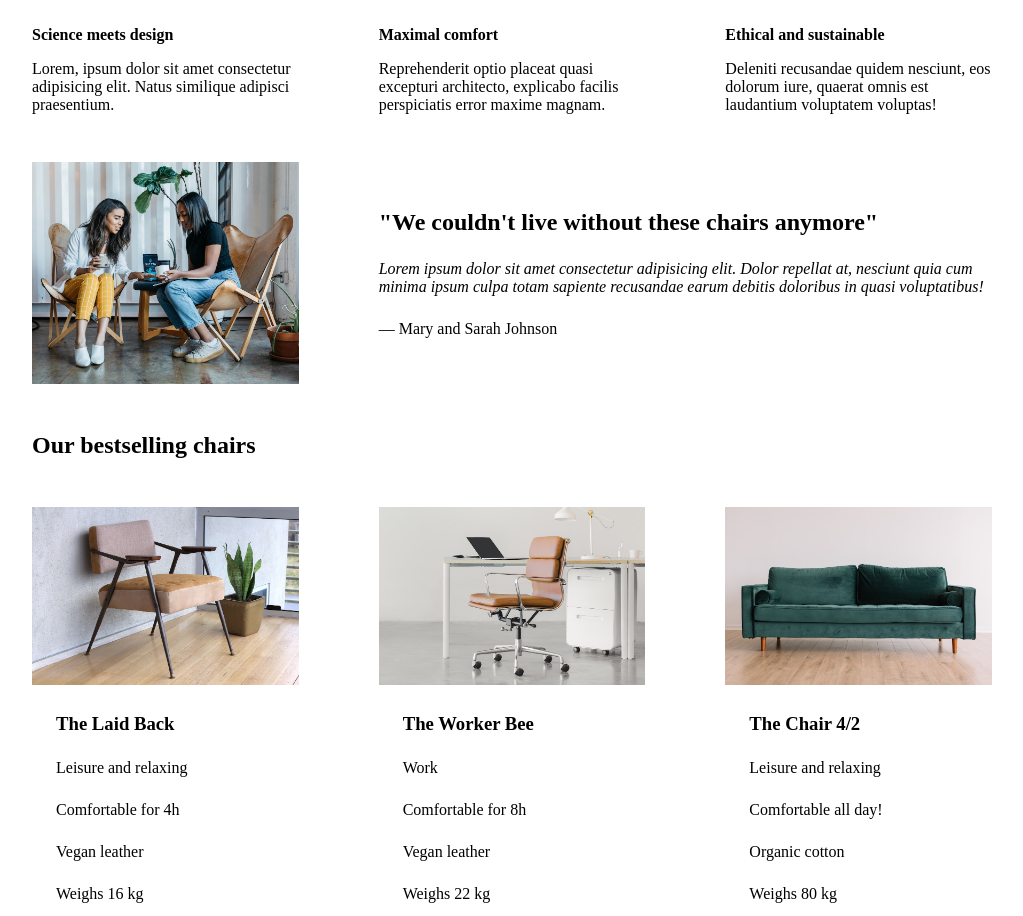
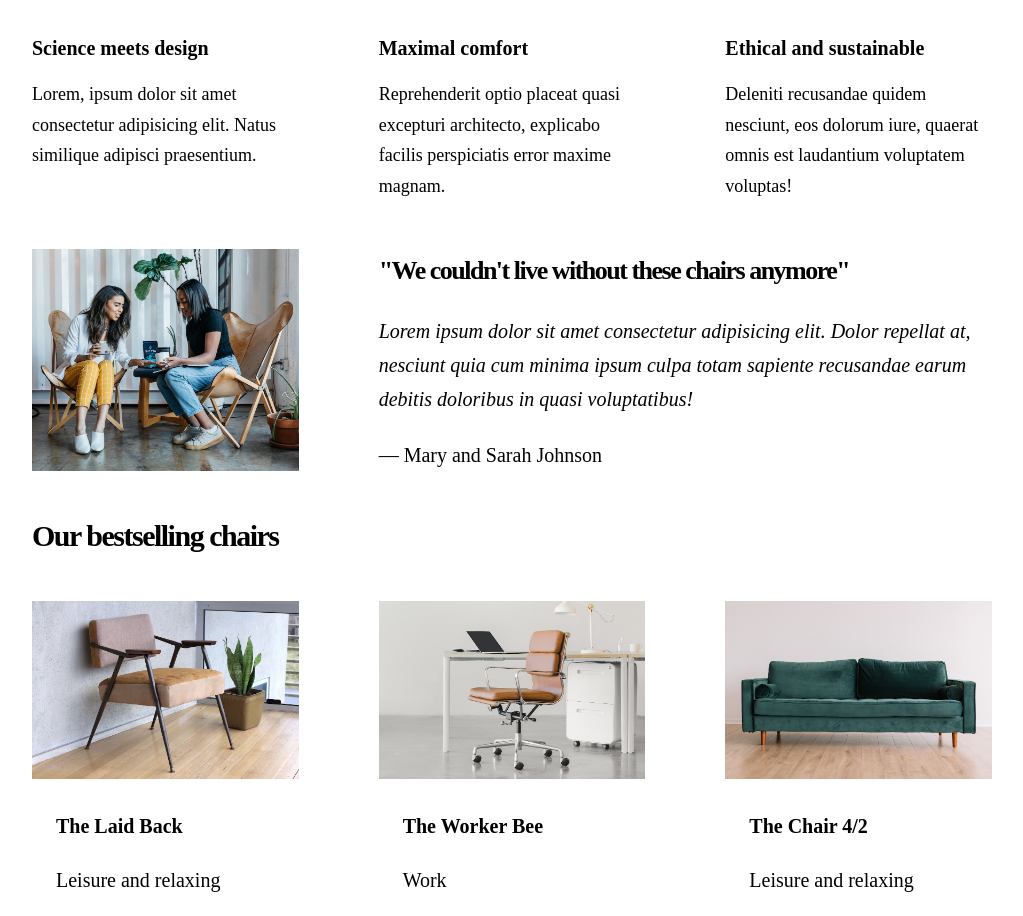
Before and after one commit to mihai-gabriel1/Lisbon-Chair-Shop, a plain HTML site: page index.html in a window 1280 px wide. Shown: the part 585-1501 px from the top of the page, without its empty margins (128-1151 px from the left). Drawn offline with Linux system fonts and the light colour scheme; a web font is replaced by a local one.

Commit message:
Changed tthe major aspect of the layout, by styling the headers and the text, adding different font-sizes.

```diff
--- a/index.html
+++ b/index.html
@@ -62,7 +62,7 @@
         <div class="grid-3-cols">
           <img src="customers.jpg" alt="People sitting on chairs" />
           <div class="testimonial-box">
-            <h2>"We couldn't live without these chairs anymore"</h2>
+            <h2 class="testimonial-h2">"We couldn't live without these chairs anymore"</h2>
             <blockquote class="testimonial-text">
               Lorem ipsum dolor sit amet consectetur adipisicing elit. Dolor
               repellat at, nesciunt quia cum minima ipsum culpa totam sapiente
--- a/style.css
+++ b/style.css
@@ -31,12 +31,17 @@ section {
 
 h2 {
   margin-bottom: 48px;
+  font-size: 30px;
+  letter-spacing: -1.5px;
 }
 
 .grid-3-cols {
   display: grid;
   grid-template-columns: repeat(3, 1fr);
   column-gap: 80px;
+  font-size: 20px;
+  line-height: 1.5;
+  letter-spacing: 1.2;
 }
 
 /* ------------------------ */
@@ -81,6 +86,8 @@ img {
 }
 
 .features-text {
+  font-size: 18px;
+  line-height: 1.7;
 }
 
 /* TESTIMONIAL */
@@ -94,11 +101,14 @@ img {
 
 .testimonial-box h2 {
   margin-bottom: 24px;
+  font-size: 26px;
 }
 
 .testimonial-text {
   font-style: italic;
   margin-bottom: 24px;
+  font-size: 20px;
+  line-height: 1.7;
 }
 
 /* CHAIRS */
@@ -108,6 +118,7 @@ img {
 
 h3 {
   margin-bottom: 24px;
+  font-size: 20px;
 }
 
 .chair-details {
@@ -132,6 +143,11 @@ h3 {
 .chair-price {
   display: flex;
   justify-content: space-between;
+  font-size: 24px;
+}
+
+a:link {
+  text-decoration: none;
 }
 
 footer {
```
